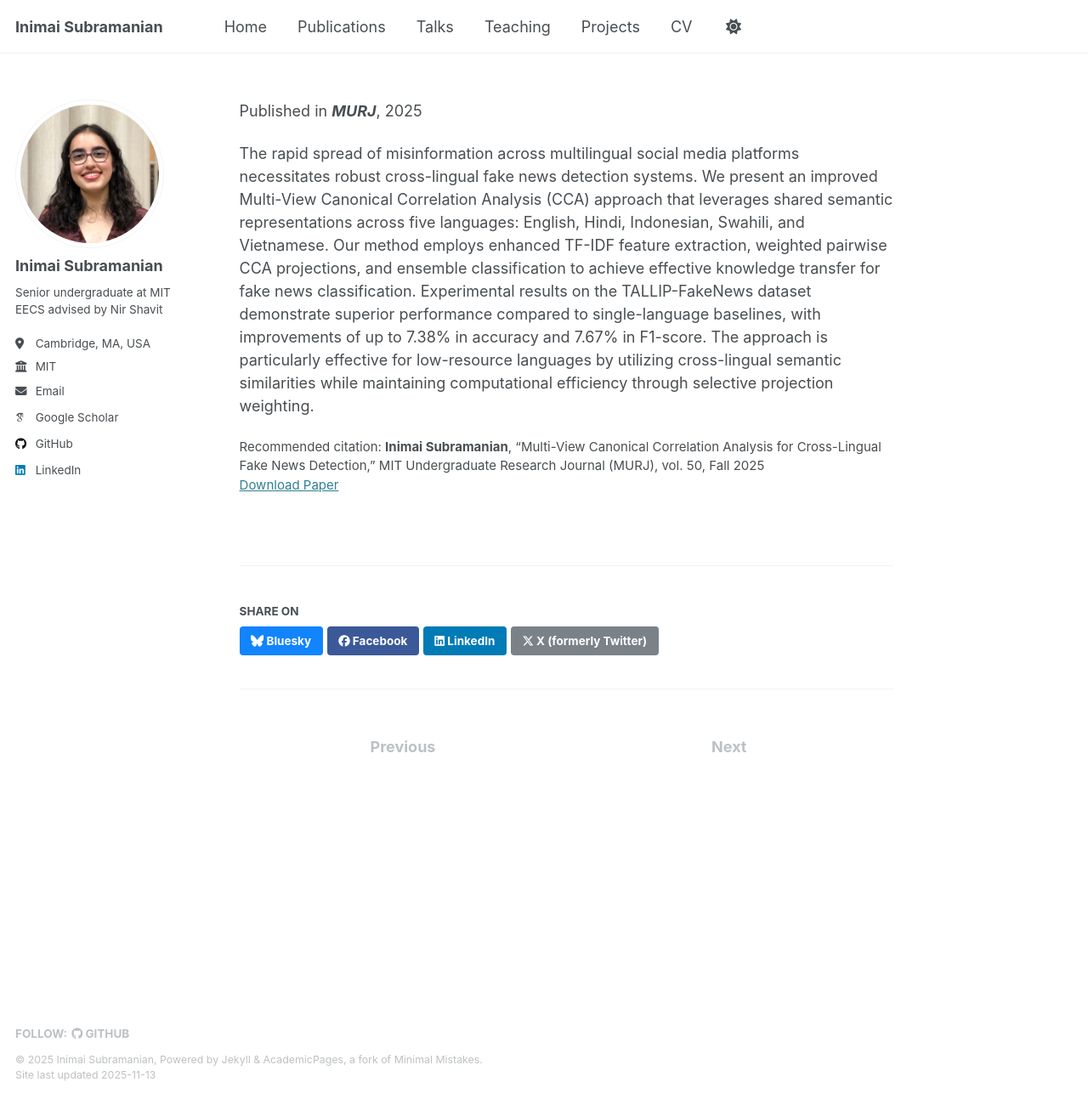
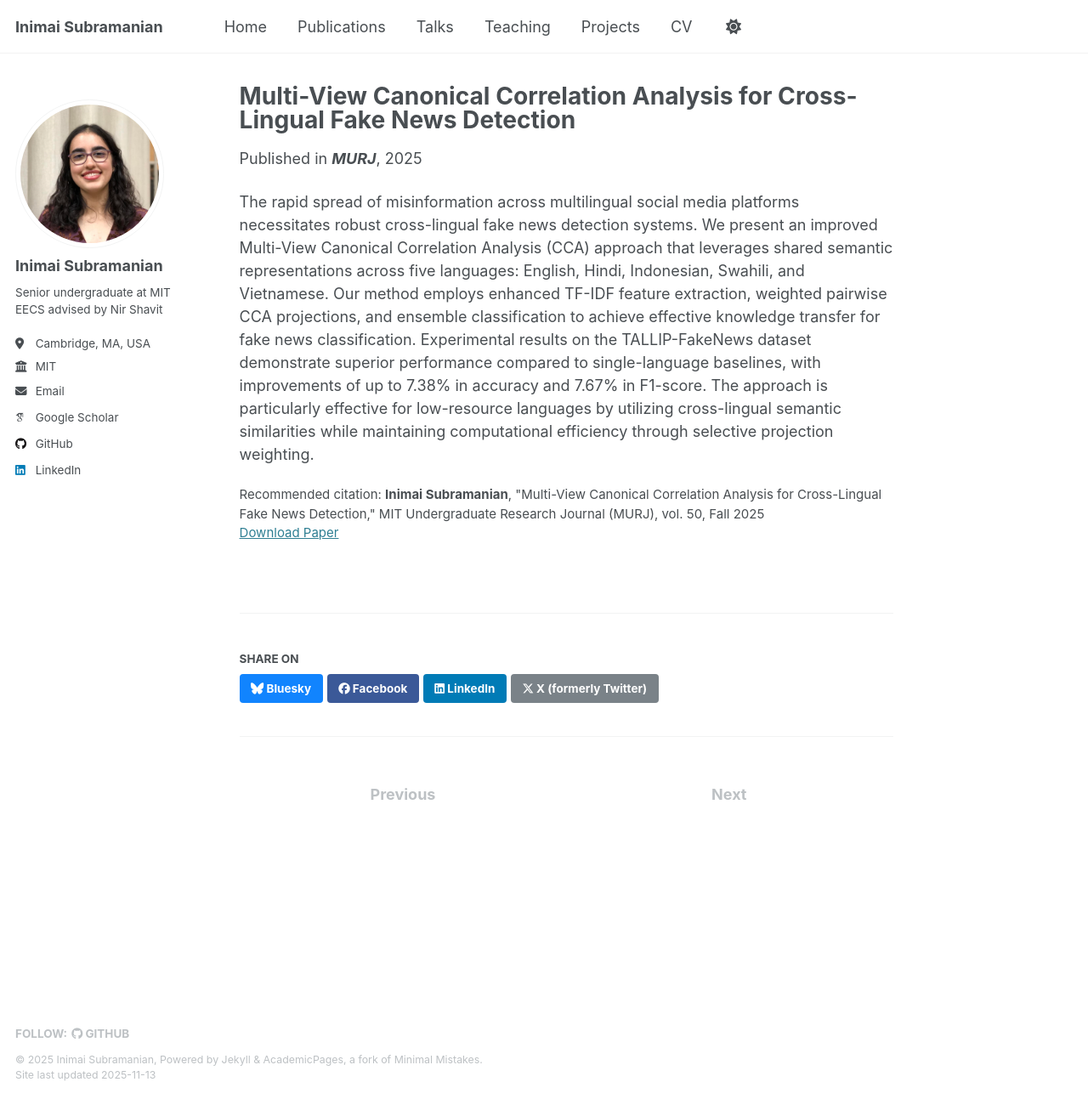
Before and after one commit to inimai-s/inimai-s.github.io, a Jekyll site: the page built from _publications/2025-cca.md, in a window 1280 px wide and 1293 px high. Shown: the whole window at 85% size. Built offline with Jekyll 4.4.1, drawn with Linux system fonts in a browser that asks for light colours; some web fonts are replaced.

Commit message:
updated files

```diff
--- a/_publications/2025-cca.md
+++ b/_publications/2025-cca.md
@@ -1,5 +1,5 @@
 ---
-title: ""
+title: "Multi-View Canonical Correlation Analysis for Cross-Lingual Fake News Detection"
 collection: publications
 category: manuscripts
 permalink: /publication/2025-cca
@@ -11,7 +11,7 @@ fullvenue: 'MIT Undergraduate Research Journal, vol. 50, Fall 2025'
 selected: true
 paperurl: 'https://drive.google.com/file/d/1MlHdOyBlFkt0EwsvOdkgXn_xIOOLNds3/view?usp=sharing'
 authors: '<strong>Inimai Subramanian</strong>'
-citation: '<strong>Inimai Subramanian</strong>, “Multi-View Canonical Correlation Analysis for Cross-Lingual Fake News Detection,” MIT Undergraduate Research Journal (MURJ), vol. 50, Fall 2025'
+citation: '<strong>Inimai Subramanian</strong>, "Multi-View Canonical Correlation Analysis for Cross-Lingual Fake News Detection," MIT Undergraduate Research Journal (MURJ), vol. 50, Fall 2025'
 ---
 
 The rapid spread of misinformation across multilingual social media platforms necessitates robust cross-lingual fake news detection systems. We present an improved Multi-View Canonical Correlation Analysis (CCA) approach that leverages shared semantic representations across five languages: English, Hindi, Indonesian, Swahili, and Vietnamese. Our method employs enhanced TF-IDF feature extraction, weighted pairwise CCA projections, and ensemble classification to achieve effective knowledge transfer for fake news classification. Experimental results on the TALLIP-FakeNews dataset demonstrate superior performance compared to single-language baselines, with improvements of up to 7.38% in accuracy and 7.67% in F1-score. The approach is particularly effective for low-resource languages by utilizing cross-lingual semantic similarities while maintaining computational efficiency through selective projection weighting.
```
Also changed, not shown: _talks/2024-gnn.md (+3 -0 lines), 1 other file.
